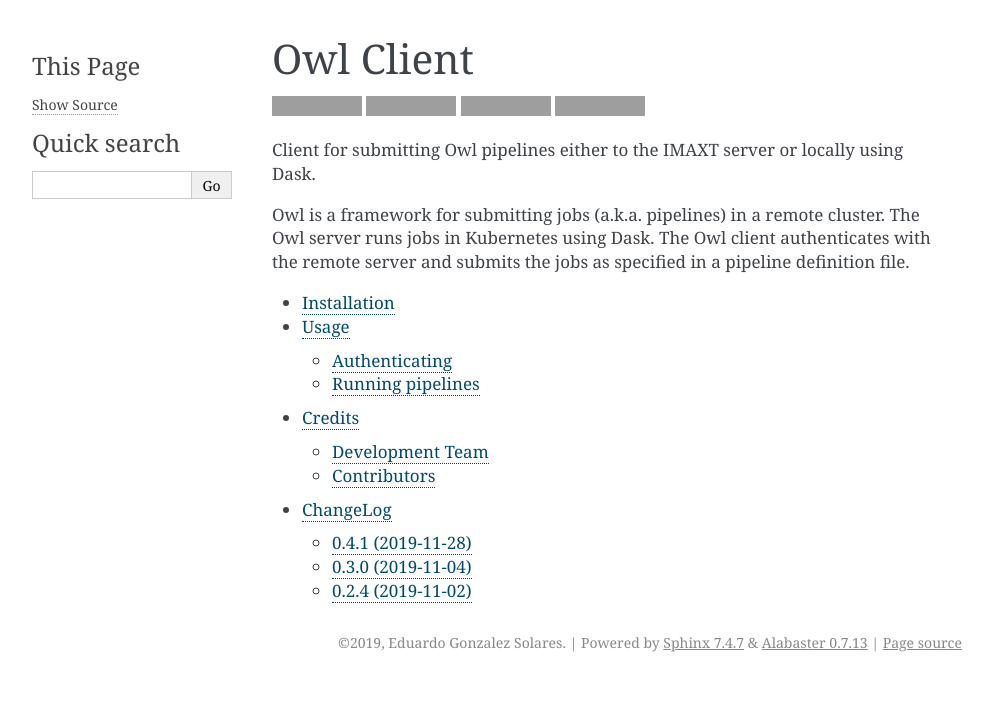
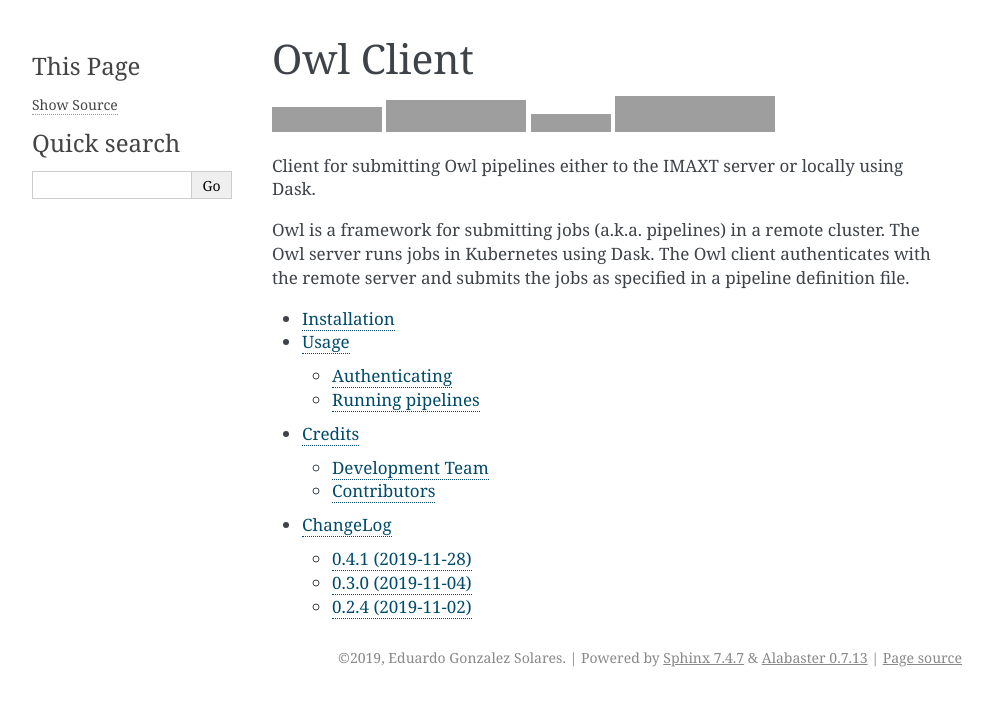
Before and after one commit to IMAXT/owl-pipeline-client, a Sphinx documentation site: the page built from doc/index.rst, in a window 1280 px wide. Shown: the top 706 px of the page, without its empty margins (148-1141 px from the left). Built offline with Sphinx 7.4.7, drawn with Linux system fonts in a browser that asks for light colours; formulas are drawn with MathJax 3; grey boxes are pictures that could not be loaded.

Commit message:
Update badge image size

```diff
--- a/doc/index.rst
+++ b/doc/index.rst
@@ -4,15 +4,19 @@
 ==========
 
 .. image:: https://img.shields.io/badge/python-3.6%20%7C%203.7-blue
+   :width: 110px
 
 .. image:: https://anaconda.org/eddie0uk/owl-pipeline-client/badges/version.svg
-        :target: https://anaconda.org/eddie0uk/owl-pipeline-client
+   :target: https://anaconda.org/eddie0uk/owl-pipeline-client
+   :width: 140px
 
 .. image:: https://img.shields.io/pypi/v/owl-pipeline-client.svg
-        :target: https://pypi.org/project/owl-pipeline-client
+   :target: https://pypi.org/project/owl-pipeline-client
+   :width: 80px
 
 .. image:: https://anaconda.org/eddie0uk/owl-pipeline-client/badges/latest_release_date.svg
-        :target: https://anaconda.org/eddie0uk/owl-pipeline-client
+   :target: https://anaconda.org/eddie0uk/owl-pipeline-client
+   :width: 160px
 
 
 
```
